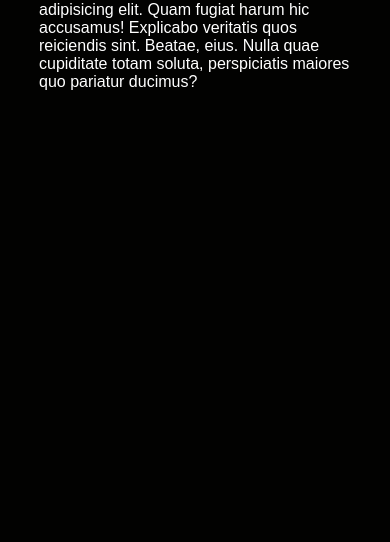
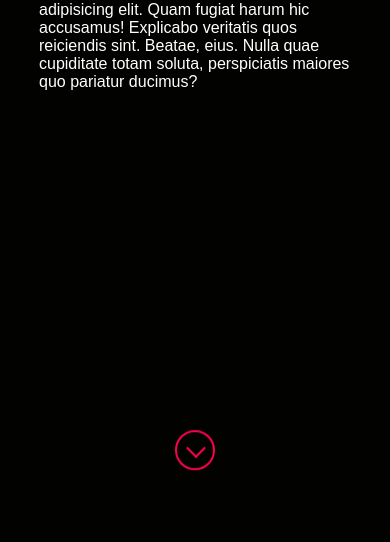
Before and after one commit to vamsi2205/MyPortfolio, a plain HTML site: page profile1.html in a window 390 px wide. Shown: the part 302-844 px from the top of the page. Drawn offline with Linux system fonts and the light colour scheme.

Commit message:
scroll responsive --u

```diff
--- a/profilestyle.css
+++ b/profilestyle.css
@@ -511,7 +511,7 @@ nav .fa-solid{
         /* display: none; */
     }
     .container-2{
-        margin-top: 65vh;
+        margin-top: 40vh;
     }
     .header-text h1{
         font-size: 30px;
```
